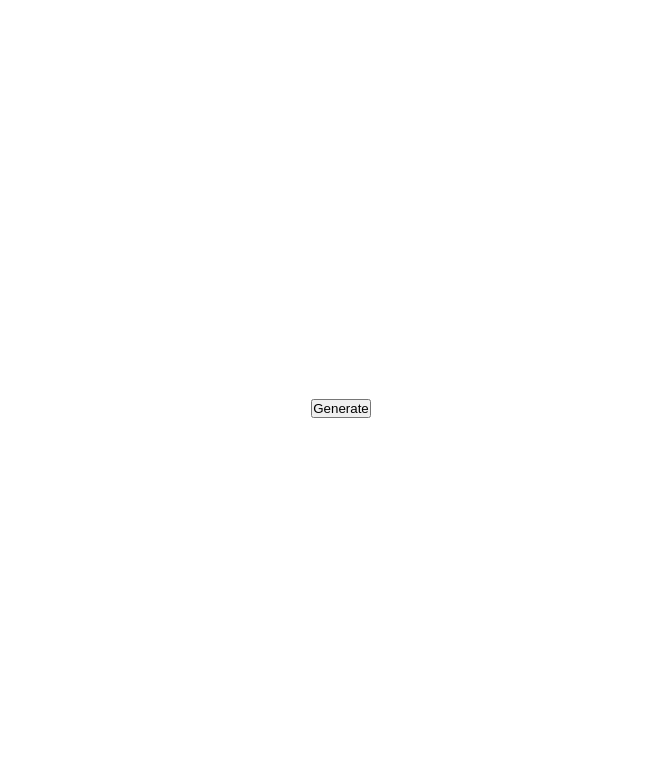
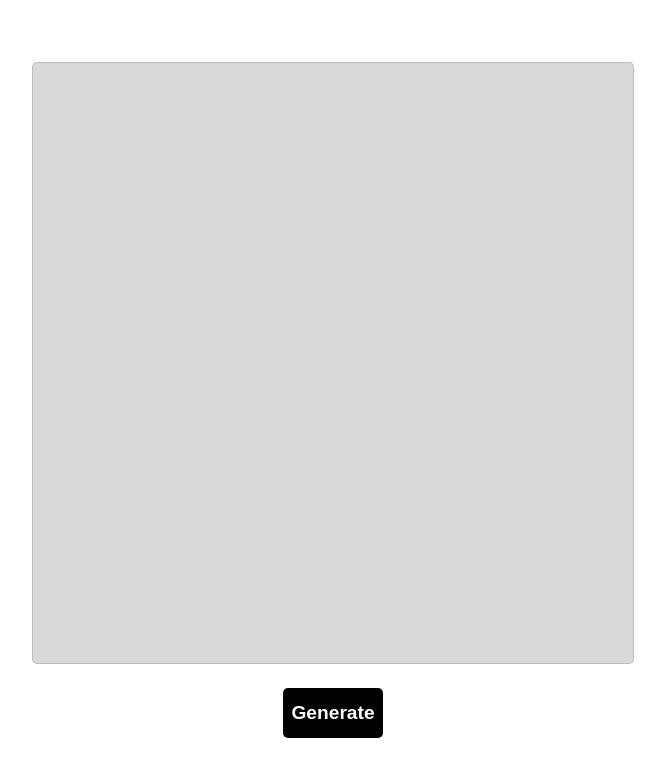
Before and after one commit to sadsultan/Wave_Function_Collapse, a plain HTML site: page index.html in a window 1280 px wide. Shown: the whole page, without its empty margins (307-972 px from the left). Drawn offline with Linux system fonts and the light colour scheme.

Commit message:
Basic setup and css styling complete

```diff
--- a/index.html
+++ b/index.html
@@ -7,7 +7,8 @@
     <link rel="stylesheet" href="style.css">
 </head>
 <body>
-    <input type="button" value="Generate">
+    <div id="container" class="container"></div>
+    <button type="button" id="button">Generate</button>
     <script src="script.js"></script>
 </body>
 </html>
--- a/style.css
+++ b/style.css
@@ -1,12 +1,11 @@
-body>* {
+body{
     margin: 0;
     padding: 0;
-}
-
-body{
     width: 100vw;
     height: 100vh;
     display: flex;
+    flex-direction: column;
+    gap: 3vh;
     justify-content: center;
     align-items: center;
 }
@@ -22,3 +21,28 @@ button{
     font-size: 1.2rem;
     font-weight: bold;
 }
+
+button:hover {
+    background-color: #fff;
+    color: #000;
+    border: #000 1px solid;
+}
+
+.container {
+    background-color: rgba(128, 128, 128, 0.300);
+    border-radius: 5px;
+    border: rgba(128, 128, 128, 0.320) 1px solid;
+    padding: 0;
+    margin: 0;
+    width: 600px;
+    height: 600px;
+
+    display: grid;
+    grid-template-columns: 1fr 1fr 1fr;
+    grid-template-rows: 1fr 1fr 1fr;
+}
+
+container > .tile {
+    width: 200px;
+    height: 200px;
+}
```
Also changed, not shown: tiles/1.svg (added), tiles/2.svg (added), tiles/3.svg (added), tiles/4.svg (added), tiles/5.svg (added), tiles/6.svg (added).
